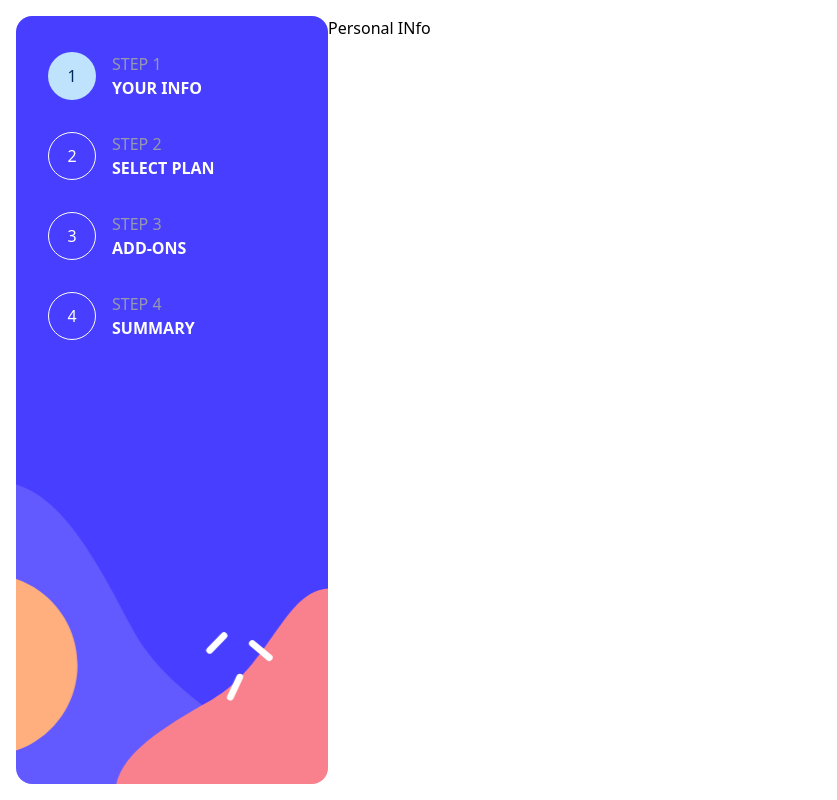
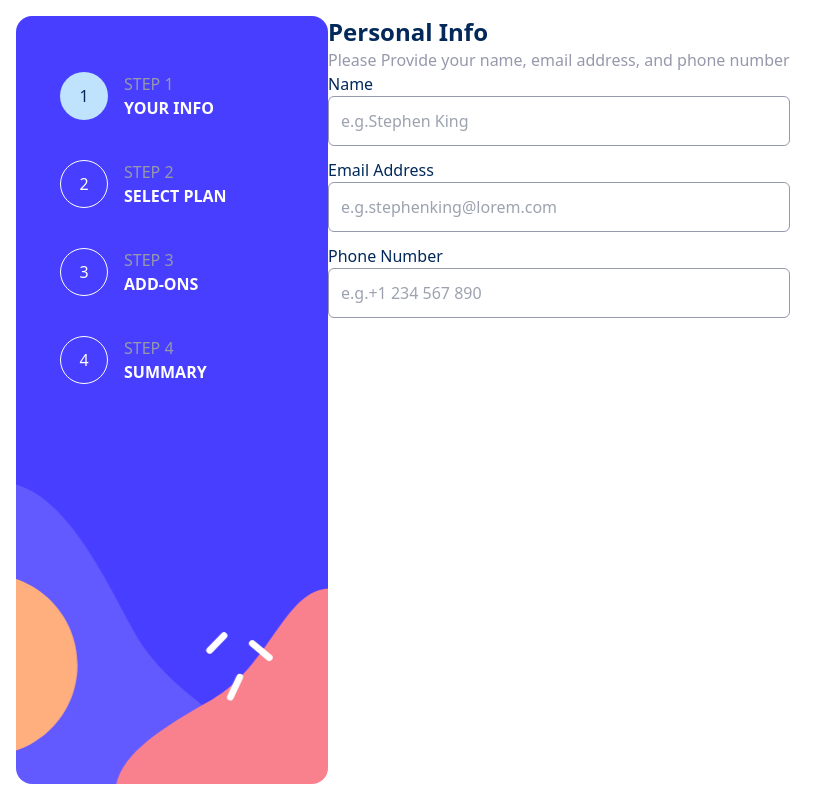
Before and after one commit to Mirtineh/multi-step-form, a React (Vite) app: page / in a window 1280 px wide. Shown: the whole page, without its empty margins (0-837 px from the left). Built offline with nearby package versions, Linux system fonts and the light colour scheme.

Commit message:
input component markup finished

```diff
--- a/src/App.tsx
+++ b/src/App.tsx
@@ -8,7 +8,9 @@ function App() {
         <div className="basis-1/3 sm:basis-3/12">
           <Stage />
         </div>
-        <PersonalInfo />
+        <div>
+          <PersonalInfo />
+        </div>
       </div>
     </>
   );
--- /dev/null
+++ b/src/components/Input.tsx
@@ -0,0 +1,21 @@
+import { FunctionComponent } from "react";
+
+interface InputProps {
+  label: string;
+  placeholder: string;
+}
+
+const Input: FunctionComponent<InputProps> = ({ label, placeholder }) => {
+  return (
+    <label>
+      <p className="text-marine-blue">{label}</p>
+      <input
+        type="text"
+        className="w-full p-3 border rounded-md border-cool-gray focus:border-marine-blue focus:outline-none"
+        placeholder={placeholder}
+      />
+    </label>
+  );
+};
+
+export default Input;
--- a/src/components/PersonalInfo.tsx
+++ b/src/components/PersonalInfo.tsx
@@ -1,9 +1,22 @@
 import { FunctionComponent } from "react";
+import Input from "./Input";
 
 interface PersonalInfoProps {}
 
 const PersonalInfo: FunctionComponent<PersonalInfoProps> = () => {
-  return <>Personal INfo</>;
+  return (
+    <>
+      <h1 className="text-marine-blue font-bold text-2xl">Personal Info</h1>
+      <p className="text-cool-gray">
+        Please Provide your name, email address, and phone number
+      </p>
+      <div className="flex flex-col gap-3">
+        <Input label="Name" placeholder="e.g.Stephen King" />
+        <Input label="Email Address" placeholder="e.g.stephenking@lorem.com" />
+        <Input label="Phone Number" placeholder="e.g.+1 234 567 890" />
+      </div>
+    </>
+  );
 };
 
 export default PersonalInfo;
--- a/src/components/Stage.tsx
+++ b/src/components/Stage.tsx
@@ -6,7 +6,7 @@ const Stage: FunctionComponent<StageProps> = () => {
   return (
     <>
       <div className="flex flex-col bg-mobile sm:bg-desktop bg-cover bg-center bg-no-repeat w-full h-full sm:rounded-2xl">
-        <div className="flex sm:flex-col gap-4 sm:gap-8 justify-center mt-9">
+        <div className="flex sm:flex-col gap-4 sm:gap-10 justify-center mt-9 sm:mt-14 sm:ml-11">
           <StageItem step={1} isActive={true} label="YOUR INFO" />
           <StageItem step={2} isActive={false} label="SELECT PLAN" />
           <StageItem step={3} isActive={false} label="ADD-ONS" />
--- a/src/components/StageItem.tsx
+++ b/src/components/StageItem.tsx
@@ -12,7 +12,7 @@ const StageItem: FunctionComponent<StageItemProps> = ({
   step,
 }) => {
   return (
-    <div className={"flex gap-4 justify-center sm:justify-start sm:ml-8 "}>
+    <div className={"flex gap-4 justify-center sm:justify-start "}>
       <div
         className={
           "flex justify-center items-center w-8 h-8 sm:h-12 sm:w-12 rounded-full " +
```
